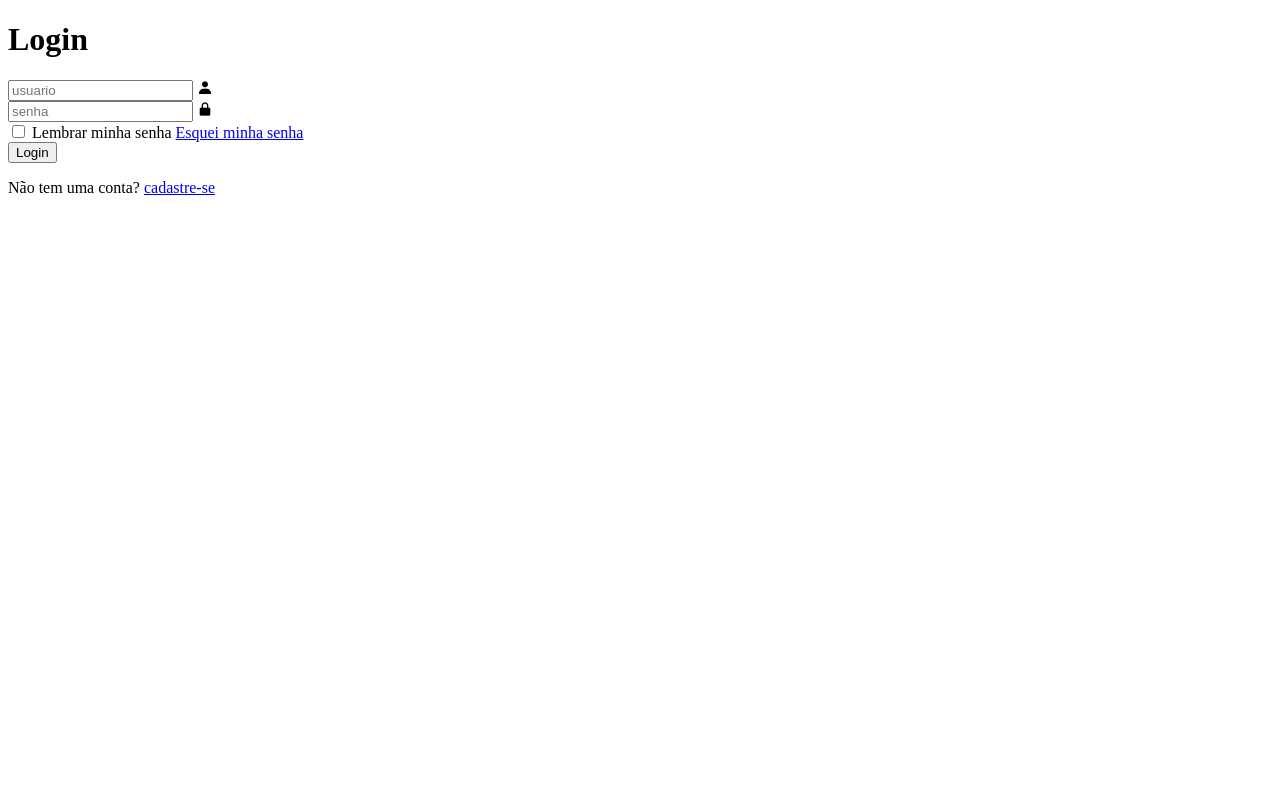
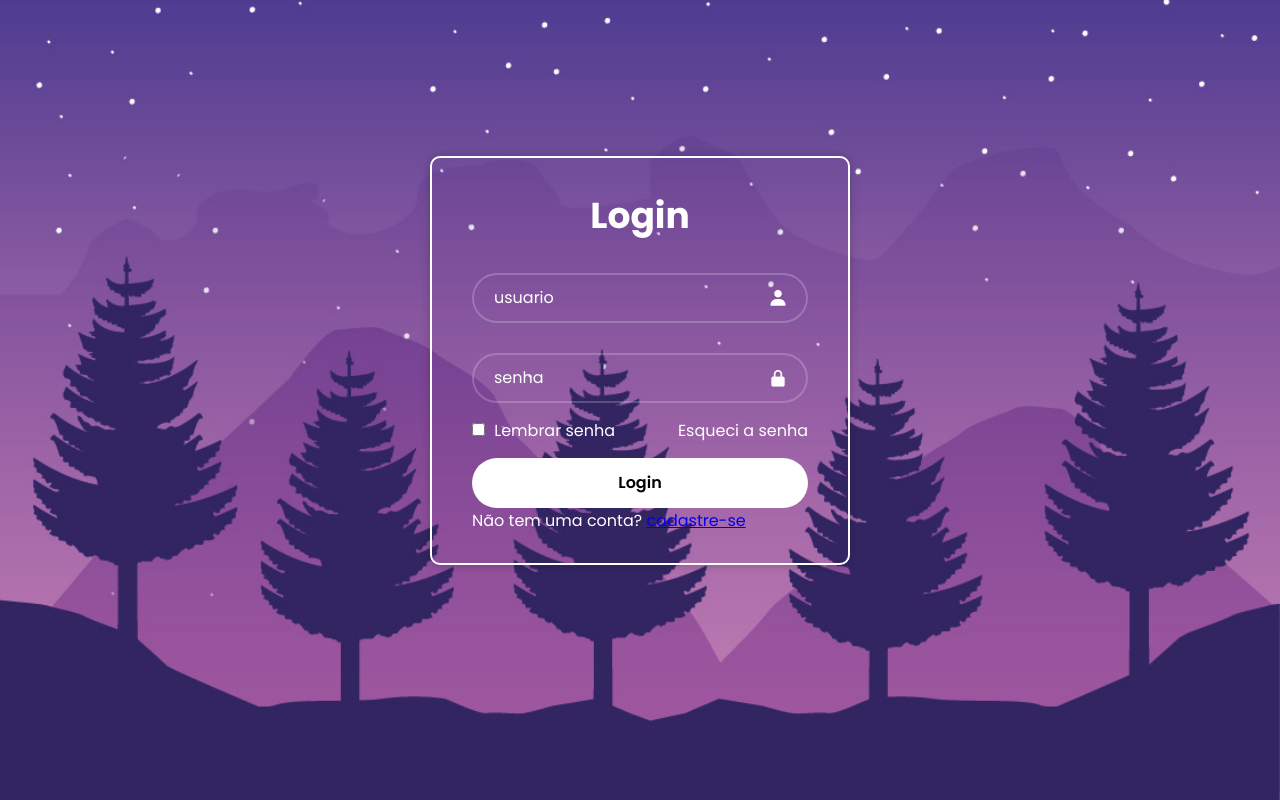
Before and after one commit to HenriqueRMesquita/projeto-tela-de-login, a plain HTML site: page index.html in a window 1280 px wide. Drawn offline with nearby package versions, Linux system fonts and the light colour scheme.

Commit message:
Trabalhando no style.css

```diff
--- a/index.html
+++ b/index.html
@@ -24,11 +24,11 @@
 
             <div class="remember-forgot">
                 <label>
-                    <input type="checkbox"> Lembrar minha senha
+                    <input type="checkbox"> Lembrar senha
                 </label>
-                <a href="#">Esquei minha senha</a>
+                <a href="#">Esqueci a senha</a>
             </div>
-            <button type="submit">Login</button>
+            <button type="submit" class="login">Login</button>
 
             <div class="register-link">
                 <p>Não tem uma conta? <a href="#">cadastre-se</a></p>
--- a/style.css
+++ b/style.css
@@ -0,0 +1,103 @@
+
+@import url('https://fonts.googleapis.com/css2?family=Passion+One:wght@400;700;900&family=Poppins:ital,wght@0,100;0,200;0,300;0,400;0,500;0,600;0,700;0,800;0,900;1,100;1,200;1,300;1,400;1,500;1,600;1,700;1,800;1,900&family=Sriracha&display=swap');
+
+*{
+    margin: 0;
+    padding: 0;
+    box-sizing: border-box;
+    font-family: "poppins", sans-serif;
+}
+
+body{
+    display: flex;
+    justify-content: center;
+    align-items: center;
+    min-height: 90vh;
+    background: url(./img/img.jpg);
+    background-size: cover;
+    background-position: center;
+}
+
+.container{
+    width: 420px;
+    background-color: transparent;
+    border: 2px solid rgba(255, 255, 255, 2);
+    border-radius: 10px;
+    color: white;
+    padding: 30px 40px;
+    box-shadow: 0 0 10px rgba(0, 0, 0, .2);
+}
+
+.container h1{
+    font-size: 36px;
+    text-align:  center;
+}
+
+.input-box{
+    position: relative;
+    width: 100%;
+    height: 50px;
+    margin: 30px 0;
+}
+
+.input-box input{
+    width: 100%;
+    height: 100%;
+    background-color: transparent;
+    border: 2px solid rgba(255, 255, 255, .2);
+    border-radius: 45px;
+    outline: none;
+    font-size: 16px;
+    color: white;
+    padding: 20px 45px 20px 20px;
+}
+
+.input-box input::placeholder{
+    color: white;
+}
+
+.input-box i {
+    position: absolute;
+    right: 20px;
+    font-size: 20px;
+    top: 50%;
+    transform: translateY(-50%);
+}
+
+.remember-forgot {
+    display: flex;
+    justify-content: space-between;
+    margin: -15px 0 15px;
+}
+
+.remember-forgot label input{
+    accent-color: white;
+    margin-right: 5px;
+}
+
+.remember-forgot a{
+    text-decoration: none;
+    color: white;
+}
+
+.remember-forgot a:hover{
+    text-decoration: underline;
+}
+
+.login{
+    width: 100%;
+    height: 50px;
+    background-color: white;
+    border: none;
+    border-radius: 40px;
+    cursor: pointer;
+    font-size: 16px;
+    color: 333;
+    font-weight: 600;
+    box-shadow: 0,0,0 .1;
+}
+
+.login:hover{
+    border: 2px solid rgba(255,255,255, .2);
+    background-color: transparent
+}
```
Also changed, not shown: img/img.jpg (added).
